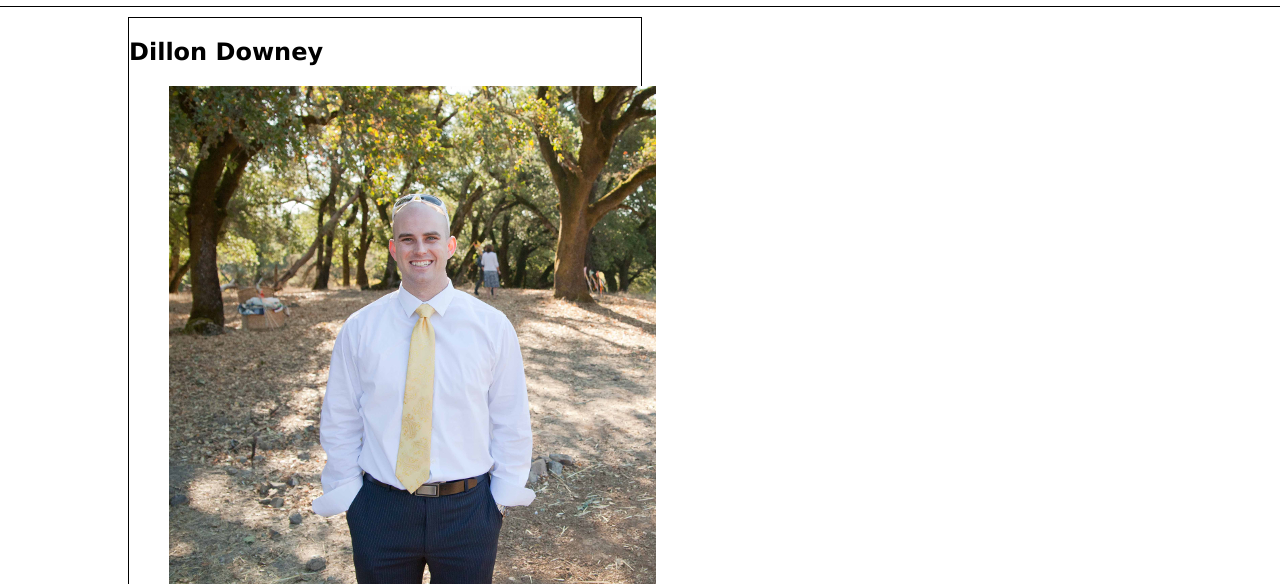
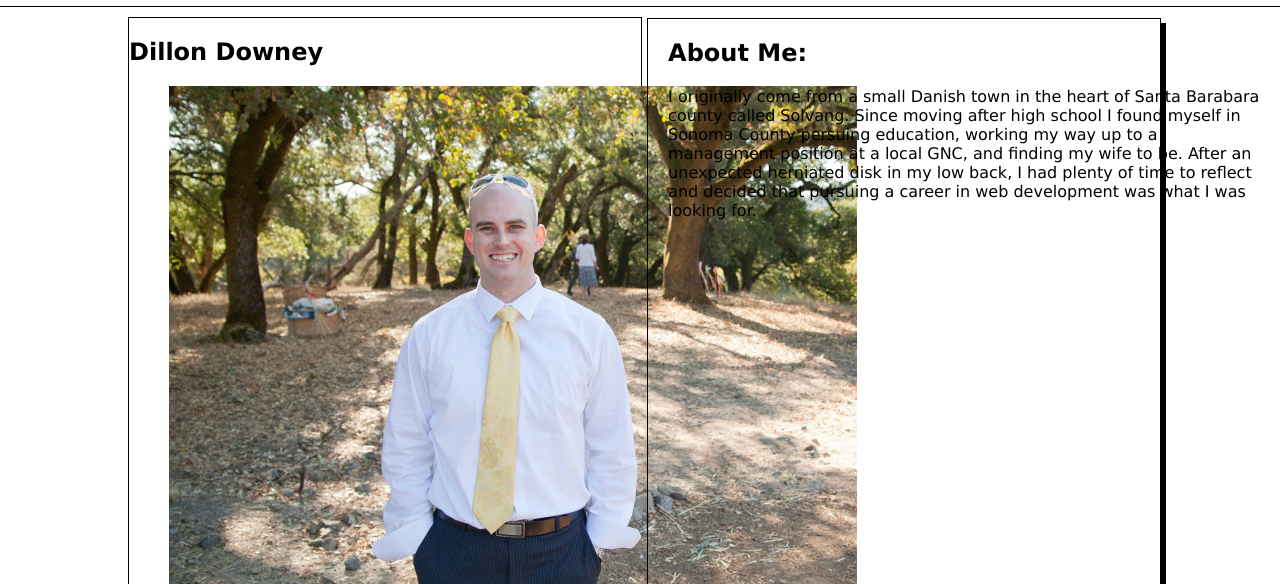
Before and after one commit to downeyd27/downeyd27.github.io, a plain HTML site: page blog/index.html in a window 1280 px wide. Shown: the part 59-643 px from the top of the page. Drawn offline with Linux system fonts and the light colour scheme.

Commit message:
Resize profile picture

```diff
--- a/blog/index.html
+++ b/blog/index.html
@@ -14,11 +14,11 @@
     </nav>
   </header>
 
-  <main>
+  <main class="main">
 
   	<section class="left-section">
   		<h2>Dillon Downey</h2>
-  	  <figure class="my-pic"><img src="../imgs/index-dillon-pic.jpg" alt="my profile picture" width="487" height="500">
+  	  <figure class="my-pic"><img src="../imgs/me-688x574.jpg" alt="my profile picture" width="688" height="574">
         <figcaption>
           <nav class="social-media">
             <a href="https://github.com/downeyd27?tab=repositories"><img src="../imgs/GitHub-Mark-64px.png" alt="GitHub" width="32" height="32"></a>
@@ -31,7 +31,7 @@
       </figure>
   	</section>
 
-    <section class="right-section">
+    <section class="right-section-homepage">
 
   	<section class="about-me">
   	  <h2>About Me:</h2>
```
